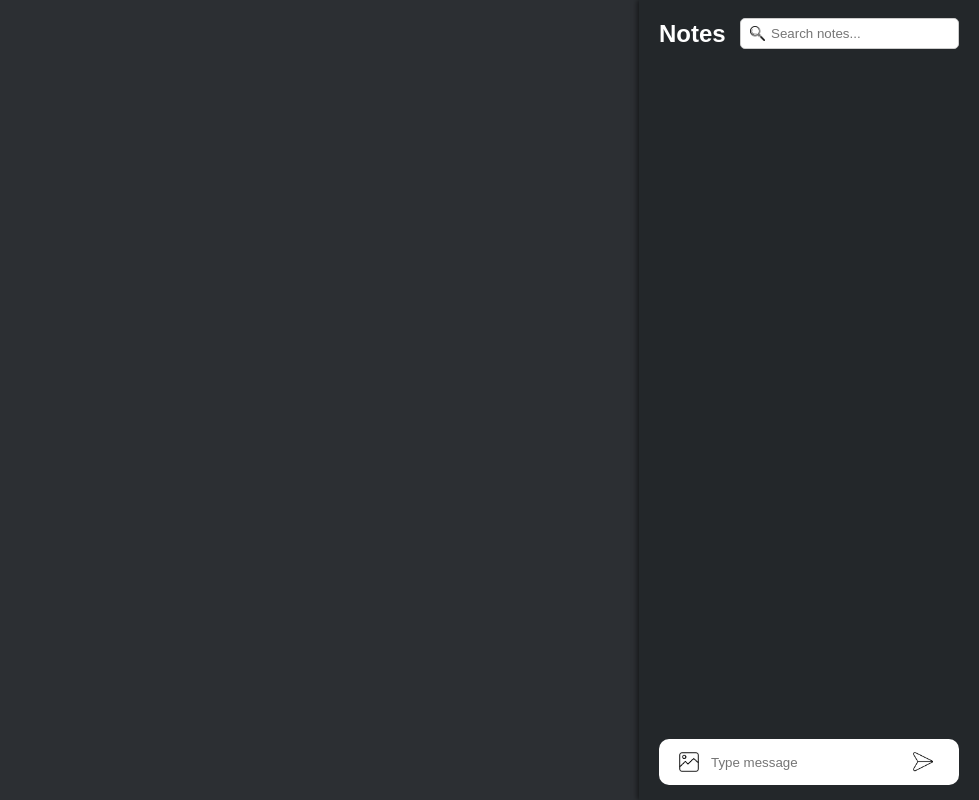
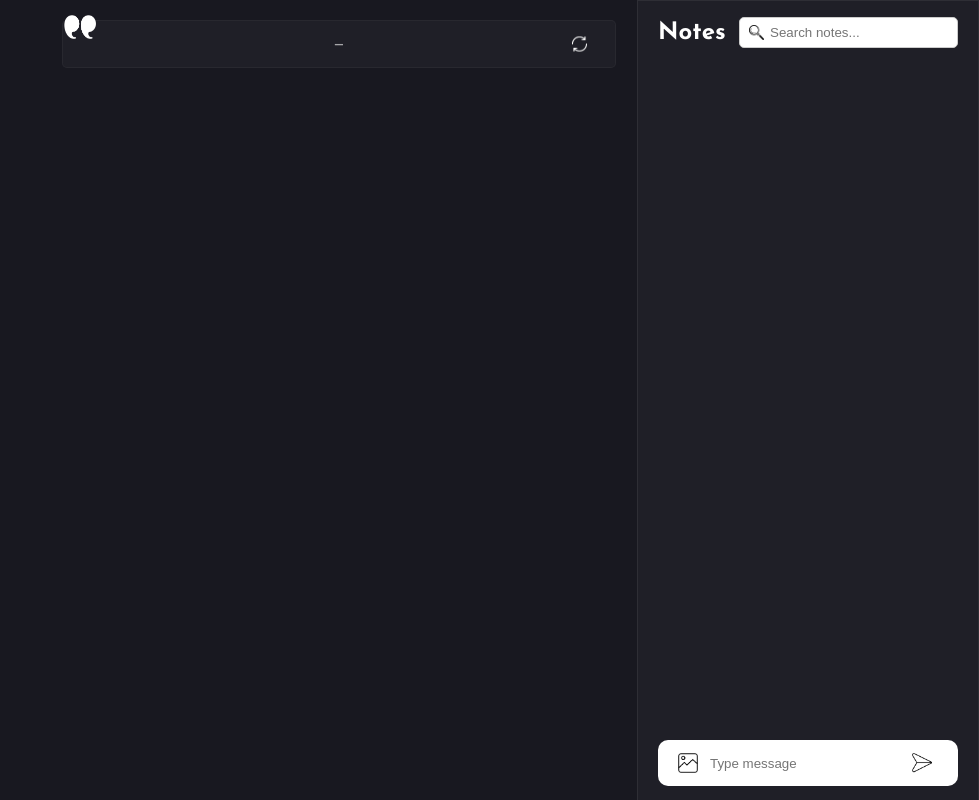
Before and after one commit to LaliRabaev/personal-task-manager, a Flask app: page / in a window 1280 px wide. Shown: the whole page, without its empty margins (301-1280 px from the left). Run offline with Flask 3, Linux system fonts and the light colour scheme; data that the repository does not hold is empty; some libraries are stand-ins or nearby versions.

Commit message:
Adding the quotes functionality and design

```diff
--- a/app.py
+++ b/app.py
@@ -1,8 +1,9 @@
 from flask import Flask, render_template, request, redirect, url_for, jsonify
 from flask_sqlalchemy import SQLAlchemy
-from datetime import datetime
+from datetime import datetime, timedelta
 from dotenv import load_dotenv
 import os
+import random
 
 load_dotenv()
 
@@ -25,6 +26,12 @@
     tag = db.Column(db.String(255))
     status = db.Column(db.Enum('active', 'inactive'), default='active')
     updated_at = db.Column(db.DateTime, default=datetime.utcnow, onupdate=datetime.utcnow, nullable=False)
+
+class Quotes(db.Model):
+    id = db.Column(db.Integer, primary_key=True)
+    quote = db.Column(db.Text, nullable=False)
+    author = db.Column(db.String(255))
+    status = db.Column(db.Enum('active', 'inactive'), default='active')
 
 @app.route('/')
 def index():
@@ -81,6 +88,17 @@
     db.session.commit()
     return jsonify(success=True)
 
+@app.route('/random_quote')
+def random_quote():
+    quotes = Quotes.query.filter_by(status="active").all()
+    if quotes:
+        quote = random.choice(quotes)
+        return jsonify({
+            'quote': quote.quote,
+            'author': quote.author
+        })
+    return jsonify({'quote': '', 'author': ''})
+
 if __name__ == '__main__':
     with app.app_context():
         db.create_all()
--- a/static/css/styles.css
+++ b/static/css/styles.css
@@ -1,9 +1,84 @@
+.container {
+    display: flex;
+}
+
 body {
-    font-family: Arial, sans-serif;
-    background-color: #2C2F33;
+    font-family: 'Josefin Sans', sans-serif;
+    font-weight: 400; /* Regular */
+    background-color: #181820;
     color: #FFFFFF;
     margin: 0;
     padding: 0;
+}
+
+.quotes-sidebar {
+    width: 40%;
+    padding: 10px 20px;
+    margin: 20px auto;
+    overflow: hidden;
+    display: flex;
+    flex-direction: column;
+    align-items: center;
+    border-radius: 5px;
+    background-color: rgb(255,255,255, 3%);
+    border: 1px solid rgba(255, 255, 255, 7%);
+    -webkit-background-clip: padding-box;
+    background-clip: padding-box;
+}
+
+.quote-container {
+    text-align: center;
+    position: relative;
+    width: 100%;
+}
+
+.quotes-icon {
+    position: absolute;
+    left: 28.5%;
+    top: 15px;
+    width: 32px;
+    height: 24px;
+}
+
+#quote-text {
+    font-size: 1em;
+    color: white;
+    margin: 5px auto;
+    line-height: 120%;
+    font-style: italic;
+    font-weight: 700; /* Bold */
+    letter-spacing: 1px;
+    word-wrap: break-word;
+    white-space: pre-wrap;
+    max-width: 90%;
+}
+
+#quote-author {
+    font-size: 1em;
+    color: #FFFFFF;
+    opacity: 60%;
+    margin: 0 auto 5px auto;
+}
+
+#regenerate-quote {
+    position: absolute;
+    right: 0;
+    top: 50%;
+    transform: translateY(-50%);
+    padding: 8px;
+    color: white;
+    border: none;
+    border-radius: 5px;
+    cursor: pointer;
+}
+
+#regenerate-quote:hover {
+    background-color: #181820;
+}
+
+.regenerate-icon {
+    width: 15px;
+    height: 15px;
 }
 
 .notes-sidebar {
@@ -15,8 +90,8 @@
     right: 0;
     top: 0;
     height: 100%;
-    background-color: #23272A;
-    box-shadow: -2px 0 5px rgba(0,0,0,0.5);
+    background-color: rgb(255,255,255, 3%);
+    border: 1px solid rgba(255, 255, 255, 7%);
     overflow: auto;
     display: flex;
     flex-direction: column;
@@ -159,7 +234,7 @@
     display: grid;
     justify-content: start;
     border-radius: 5px;
-    background-color: #58595c;
+    background-color: rgba(168, 168, 168, 0.15);
     margin-bottom: 10px;
     grid-template-columns: 30px 200px;
     grid-template-rows: auto;
@@ -191,3 +266,18 @@
     opacity: 0.8;
     align-self: center;
 }
+
+/* ScrollBar */
+
+::-webkit-scrollbar {
+    width: 6px;
+}
+
+::-webkit-scrollbar-thumb {
+    background-color: #909299; /* Change this to your preferred scrollbar color */
+    border-radius: 4px;
+}
+
+::-webkit-scrollbar-thumb:hover {
+    background-color: #555;
+}
--- a/templates/index.html
+++ b/templates/index.html
@@ -5,9 +5,18 @@
     <meta name="viewport" content="width=device-width, initial-scale=1.0">
     <title>My Notes App</title>
     <link rel="stylesheet" href="{{ url_for('static', filename='css/styles.css') }}">
-    <script src="https://kit.fontawesome.com/bad5cf5214.js" crossorigin="anonymous"></script>
+    <link href="https://fonts.googleapis.com/css2?family=Josefin+Sans:ital,wght@0,400;0,700;1,400;1,700&display=swap" rel="stylesheet">
 </head>
 <body>
+    <div class="container">
+        <div class="quotes-sidebar">
+            <img src="{{ url_for('static', filename='icons/quote-icon.png') }}" alt="Quotes" class="quotes-icon">
+            <div class="quote-container">
+                <p id="quote-text"></p>
+                <p id="quote-author"></p>
+                <button id="regenerate-quote"><img src="{{ url_for('static', filename='icons/regenerate.png') }}" alt="Regenerate Quote" class="regenerate-icon"></button>
+            </div>
+        </div>
         <div class="notes-sidebar" id="notes-sidebar">
             <div class="resizer" id="resizer"></div>
             <div class="header">
@@ -60,6 +69,7 @@
                     </div>
                 </li>
             </ul>
+        </div>
     </div>
     <script>
         // Resizable sidebar
@@ -318,6 +328,29 @@
             note.addEventListener('dragover', handleDragOver);
             note.addEventListener('drop', handleDrop);
         });
+
+        // Function to fetch and display a random quote
+        function fetchRandomQuote() {
+            fetch('/random_quote')
+            .then(response => response.json())
+            .then(data => {
+                document.getElementById('quote-text').textContent = data.quote.toUpperCase();
+                document.getElementById('quote-author').textContent = `— ${data.author}`;
+            })
+            .catch(error => console.error('Error fetching quote:', error));
+        }
+
+        // Function to set the interval for fetching quotes every 3 hours
+        function startQuoteInterval() {
+            fetchRandomQuote(); // Fetch a quote immediately on page load
+            setInterval(fetchRandomQuote, 3 * 60 * 60 * 1000); // Fetch a quote every 3 hours
+        }
+
+        // Event listener for regenerate button
+        document.getElementById('regenerate-quote').addEventListener('click', fetchRandomQuote);
+
+        // Start the quote interval when the page loads
+        window.onload = startQuoteInterval;
     </script>
 </body>
 </html>
```
Lines whose indentation alone changed are shown as unchanged.
